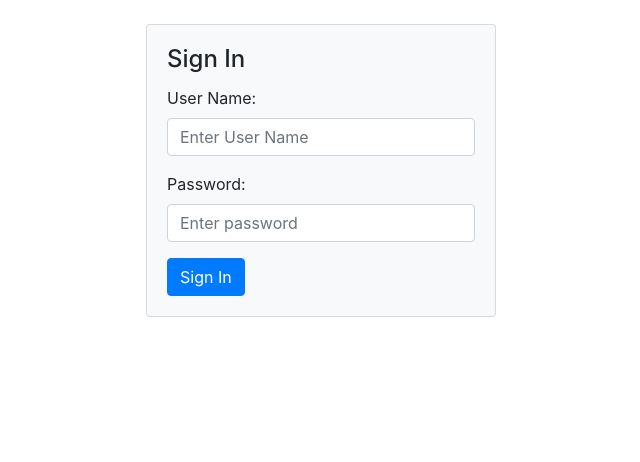
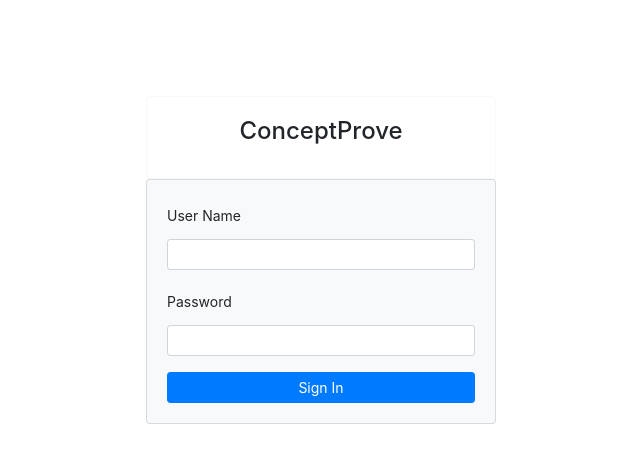
Before and after one commit to Vega-Luis/vue-frontend, a Vue app: page /login in a window 1280 px wide. Shown: the top 462 px of the page, without its empty margins (319-959 px from the left). Built offline with nearby package versions, Linux system fonts and the light colour scheme.

Commit message:
feat: adding login page styles

```diff
--- a/src/components/Login.vue
+++ b/src/components/Login.vue
@@ -1,43 +1,47 @@
 <template>
   <div>
-    <b-container>
-      <b-row class="justify-content-center mt-4">
-        <b-col col md="4">
+    <b-container >
+      <b-row align-v="stretch" align-h="center">
+        <b-col md="4" class="mt-5 pt-5">
           <b-card
-          title="Sign In"
-          bg-variant="light">
+            border-variant="light"
+            align="center"
+            title="ConceptProve">
+            </b-card>
+          <b-card bg-variant="light">
             <b-form @submit.prevent="checkCredentials">
-
               <b-form-group
                 id="input-group-1"
-                  label="User Name:"
+                label-size="sm"
+                label="User Name"
                 label-for="input-1"
                 label-align="left"
               >
                 <b-form-input
                   id="input-1"
+                  size="sm"
                   v-model="credentials.userName"
                   type="text"
-                    placeholder="Enter User Name"
                 ></b-form-input>
               </b-form-group>
               <b-form-group
+                label-size="sm"
                 id="input-group-2"
-                  label="Password:"
+                label="Password"
                 label-for="input-2"
                 label-align="left"
               >
                 <b-form-input
                   id="input-2"
+                  size="sm"
                   v-model="credentials.password"
                   type="password"
-                    placeholder="Enter password"
                   required
                 >
                 </b-form-input>
               </b-form-group>
 
-                <b-button type="submit" variant="primary">Sign In</b-button>
+              <b-button block type="submit" variant="primary" size="sm">Sign In</b-button>
             </b-form>
           </b-card>
         </b-col>
--- a/src/components/NavBar.vue
+++ b/src/components/NavBar.vue
@@ -1,6 +1,6 @@
 <template>
-<div>
-<b-navbar toggleable="lg" type="dark" variant="primary">
+  <div>
+    <b-navbar toggleable="lg" type="dark" variant="primary">
       <b-container>
         <b-navbar-brand to="/consults">ConceptProve</b-navbar-brand>
 
@@ -14,18 +14,14 @@
 
           <!-- Right aligned nav items -->
           <b-navbar-nav class="ml-auto">
-            <b-nav-item-dropdown right>
-              <!-- Using 'button-content' slot -->
-              <template #button-content>
-                <em>User</em>
-              </template>
-              <b-dropdown-item to="/">Sign Out</b-dropdown-item>
-            </b-nav-item-dropdown>
+            <b-button class="my-2 my-sm-0" variant="danger" to="/login"
+              >Sing Out</b-button
+            >
           </b-navbar-nav>
         </b-collapse>
       </b-container>
     </b-navbar>
-</div>
+  </div>
 </template>
 
 <script>
--- a/src/router/index.js
+++ b/src/router/index.js
@@ -30,8 +30,7 @@ export default new Router({
       component: Insert
     },
     {
-      path: '**',
-      component: Login
+      path: '**', redirect: "/login"
     }
   ]
 })
```
Lines whose indentation alone changed are shown as unchanged.
